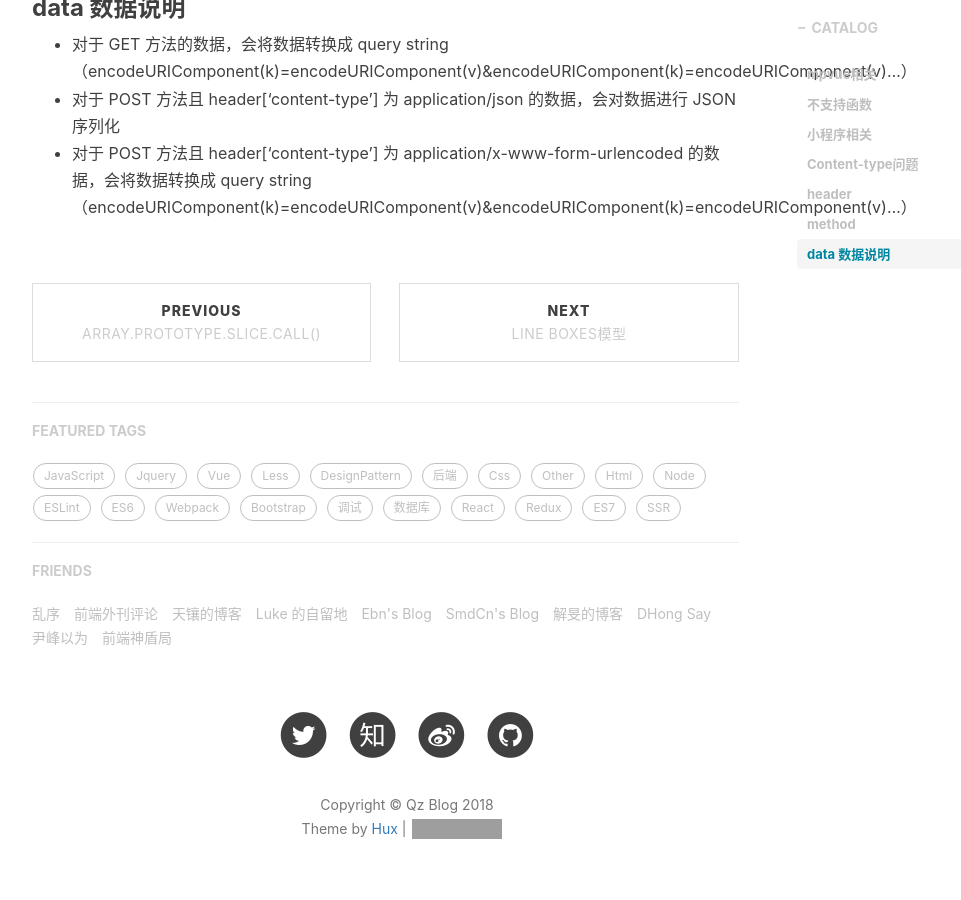
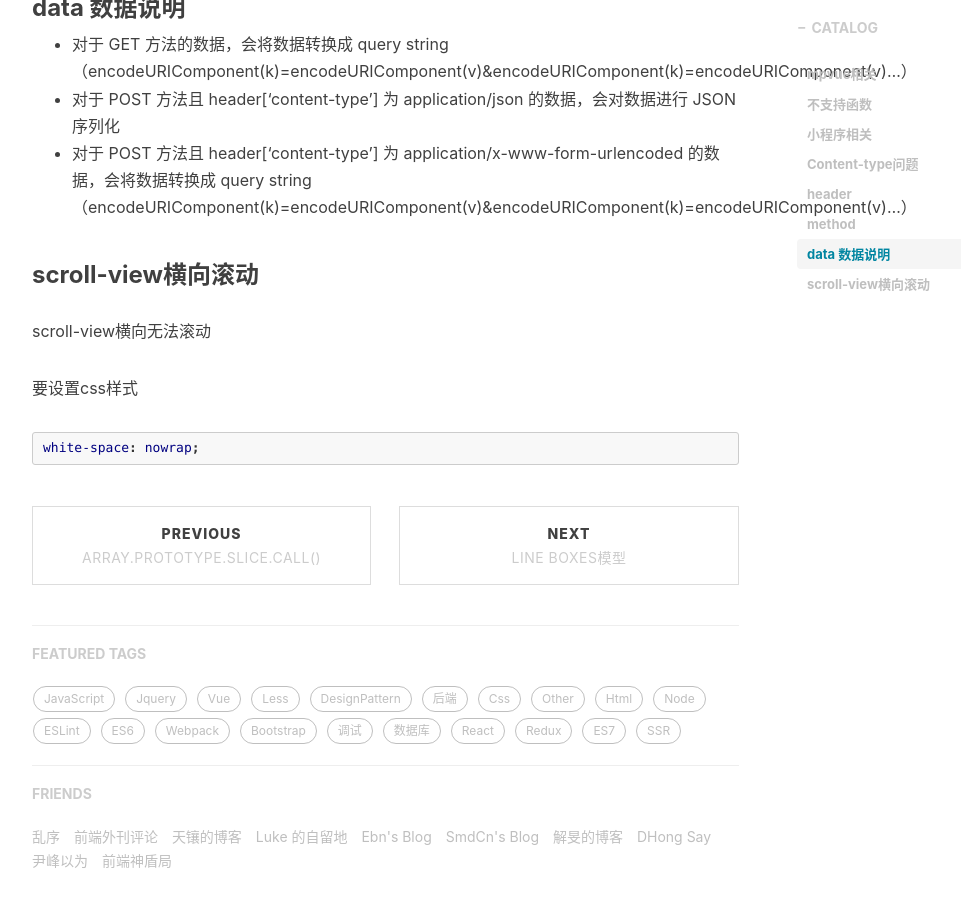
Before and after one commit to stephen-mi/QinZhen001.github.io, a Jekyll site: the page built from _posts/2018-05-26-微信小程序爬坑-myblog.markdown, in a window 1280 px wide and 900 px high, scrolled down 1604 px. Shown: the whole window, without its empty margins (233-1194 px from the left). Built offline with Jekyll 4.4.1, drawn with Linux system fonts in a browser that asks for light colours; nearby versions of some CDN libraries; comment, search, counter and statistics services are not loaded; grey boxes are pictures that could not be loaded.

Commit message:
qz commit

````diff
--- a/_posts/2018-05-26-微信小程序爬坑-myblog.markdown
+++ b/_posts/2018-05-26-微信小程序爬坑-myblog.markdown
@@ -53,3 +53,13 @@
 * 对于 GET 方法的数据，会将数据转换成 query string（encodeURIComponent(k)=encodeURIComponent(v)&encodeURIComponent(k)=encodeURIComponent(v)...）
 * 对于 POST 方法且 header['content-type'] 为 application/json 的数据，会对数据进行 JSON 序列化
 * 对于 POST 方法且 header['content-type'] 为 application/x-www-form-urlencoded 的数据，会将数据转换成 query string （encodeURIComponent(k)=encodeURIComponent(v)&encodeURIComponent(k)=encodeURIComponent(v)...）
+
+
+### scroll-view横向滚动
+
+scroll-view横向无法滚动
+
+要设置css样式
+```css
+white-space: nowrap;
+```
````
